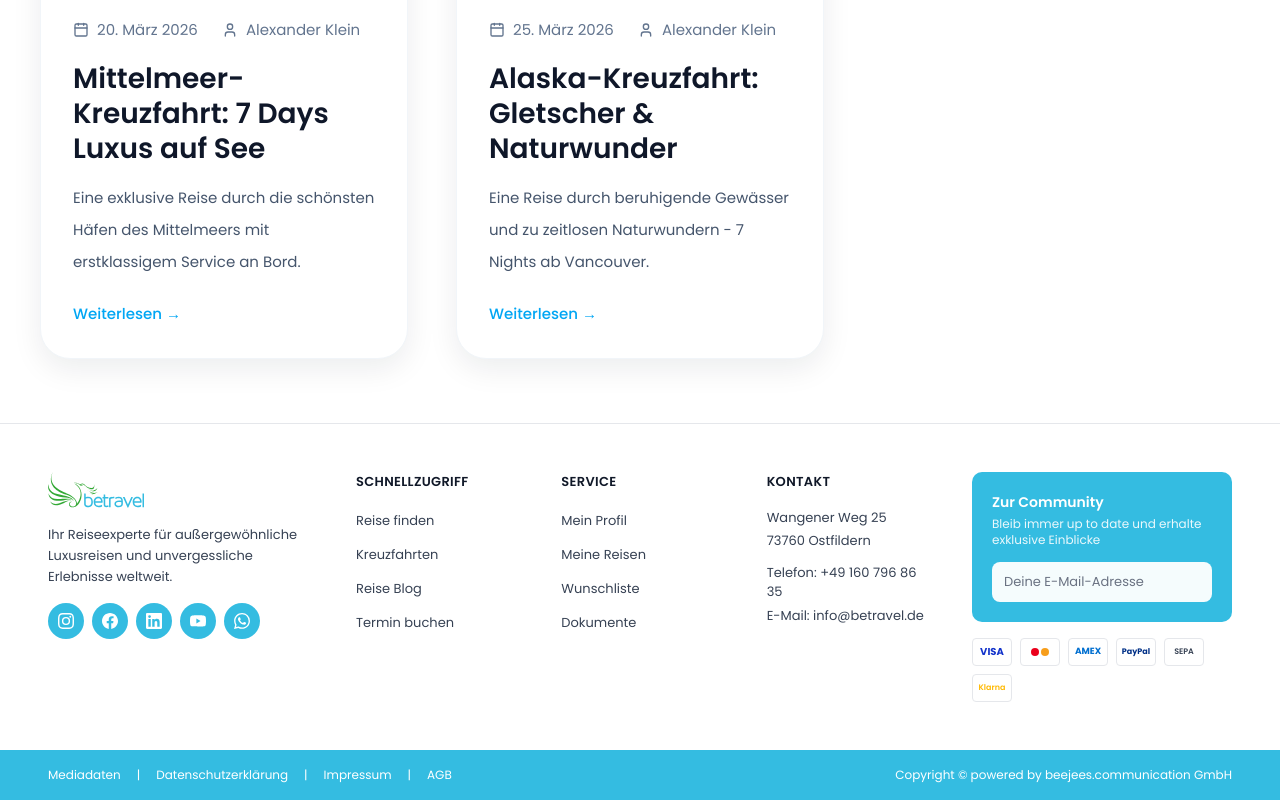
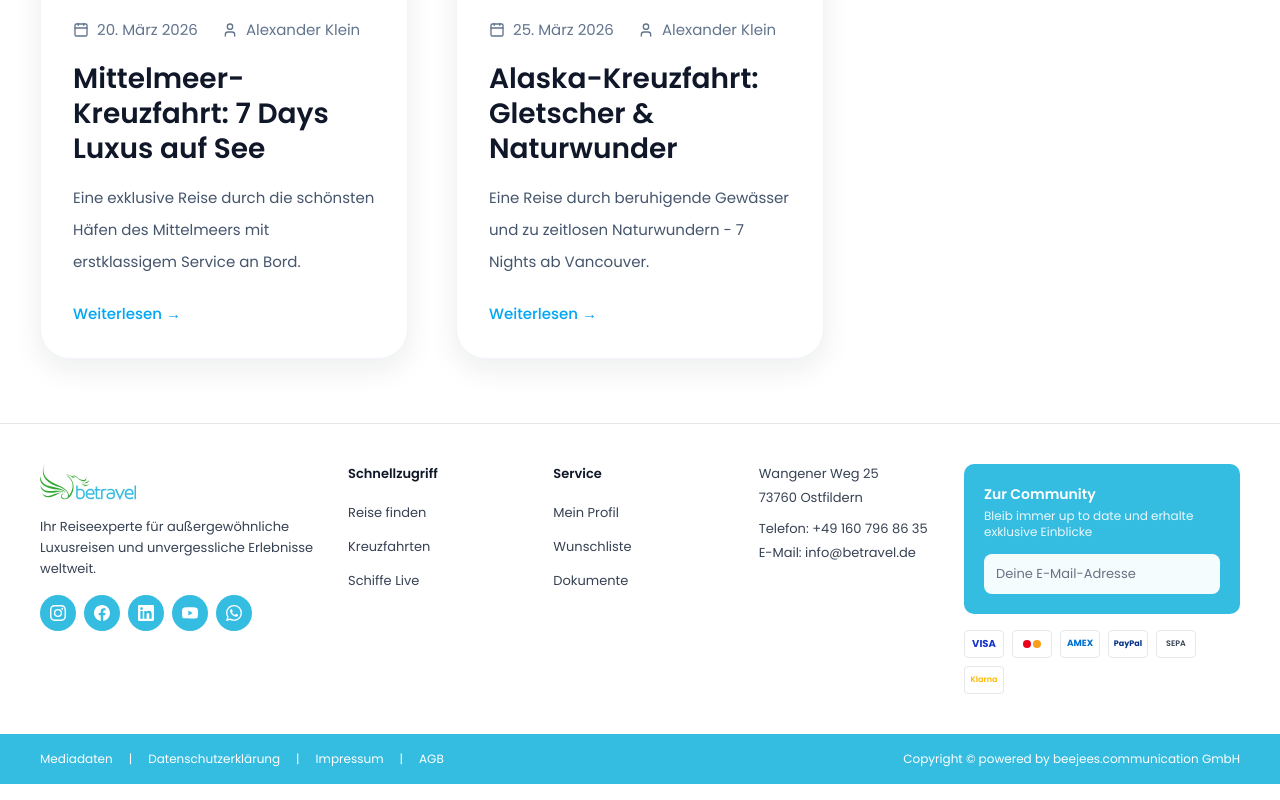
Before and after one commit to nidhisoni861/btravel-nextjs, a Next.js app: page /reise-blog in a window 1280 px wide. Shown: the part 1460-2260 px from the top of the page. Built offline with nearby package versions, Linux system fonts and the light colour scheme.

Commit message:
done the changes of home page button color blue changes

```diff
--- a/app/components/WelcomeGreeting.tsx
+++ b/app/components/WelcomeGreeting.tsx
@@ -18,7 +18,7 @@ function getTimeData(): TimeData {
 }
 
 function PeriodIcon({ period }: { period: Period }) {
-  const cls = 'w-5 h-5 text-emerald-300';
+  const cls = 'w-5 h-5 text-[#34bce1]';
   if (period === 'morning') return <Sun      className={cls} />;
   if (period === 'day')     return <Sparkles className={cls} />;
   return                           <Moon     className={cls} />;
@@ -43,7 +43,7 @@ export default function WelcomeGreeting({ name = 'Nidhi', delay = 0 }: WelcomeGr
           initial={{ opacity: 0, x: -14 }}
           animate={{ opacity: 1, x: 0 }}
           transition={{ duration: 0.7, delay: delay + 0.15, ease: [0.22, 1, 0.36, 1] }}
-          className="text-transparent bg-clip-text bg-gradient-to-r from-emerald-300 to-teal-200"
+          className="text-[#34bce1]"
         >
           {name}
         </motion.span>
@@ -72,7 +72,7 @@ export default function WelcomeGreeting({ name = 'Nidhi', delay = 0 }: WelcomeGr
         animate={{ scaleX: 1, opacity: 1 }}
         transition={{ duration: 0.9, delay: delay + 0.25, ease: [0.22, 1, 0.36, 1] }}
         style={{ transformOrigin: 'left' }}
-        className="h-px w-28 bg-gradient-to-r from-emerald-400 via-teal-300 to-transparent"
+        className="h-px w-28 bg-gradient-to-r from-[#34bce1] via-[#34bce1]/60 to-transparent"
       />
 
       {/* Welcoming tagline */}
--- a/app/components/chatbot/ChatbotButton.tsx
+++ b/app/components/chatbot/ChatbotButton.tsx
@@ -14,7 +14,7 @@ export default function ChatbotButton({ isOpen, onClick }: ChatbotButtonProps) {
       whileHover={{ scale: 1.08 }}
       whileTap={{ scale: 0.92 }}
       aria-label={isOpen ? 'Chat schließen' : 'Chat öffnen'}
-      className="fixed bottom-4 right-4 sm:bottom-6 sm:right-6 z-[60] w-14 h-14 rounded-full bg-gradient-to-br from-[#10B981] to-[#14B8A6] shadow-lg hover:shadow-xl flex items-center justify-center transition-shadow"
+      className="fixed bottom-4 right-4 sm:bottom-6 sm:right-6 z-[60] w-14 h-14 rounded-full bg-[#34bce1] hover:bg-[#2ca4c9] shadow-lg hover:shadow-xl flex items-center justify-center transition-all"
     >
       {!isOpen && (
         <span className="absolute inset-0 rounded-full border-2 border-white/30" />
--- a/app/components/chatbot/ChatbotPanel.tsx
+++ b/app/components/chatbot/ChatbotPanel.tsx
@@ -71,14 +71,14 @@ export default function ChatbotPanel({ onClose }: ChatbotPanelProps) {
                  border border-[var(--border)] overflow-hidden"
     >
       {/* ── Header ── */}
-      <div className="flex items-center gap-3 px-5 py-4 bg-gradient-to-r from-[#10B981] to-[#14B8A6] shrink-0">
+      <div className="flex items-center gap-3 px-5 py-4 bg-[#34bce1] shrink-0">
         <div className="w-9 h-9 rounded-full bg-white/20 flex items-center justify-center shrink-0">
           <Sparkles className="w-4 h-4 text-white" />
         </div>
         <div className="flex-1 min-w-0">
           <p className="text-white text-sm font-semibold leading-tight">BeTravel Assistent</p>
           <div className="flex items-center gap-1.5 mt-0.5">
-            <span className="w-1.5 h-1.5 rounded-full bg-emerald-400 animate-pulse" />
+            <span className="w-1.5 h-1.5 rounded-full bg-white/80 animate-pulse" />
             <span className="text-white/60 text-xs">Online – bereit zu helfen</span>
           </div>
         </div>
@@ -99,14 +99,14 @@ export default function ChatbotPanel({ onClose }: ChatbotPanelProps) {
             className={`flex items-end gap-2 ${msg.role === 'user' ? 'justify-end' : 'justify-start'}`}
           >
             {msg.role === 'bot' && (
-              <div className="w-6 h-6 rounded-full bg-gradient-to-br from-[#10B981] to-[#14B8A6] flex items-center justify-center shrink-0 mb-0.5">
+              <div className="w-6 h-6 rounded-full bg-[#34bce1] flex items-center justify-center shrink-0 mb-0.5">
                 <Sparkles className="w-3 h-3 text-white" />
               </div>
             )}
             <div
               className={`max-w-[78%] px-4 py-2.5 text-sm leading-relaxed ${
                 msg.role === 'user'
-                  ? 'bg-gradient-to-r from-[#10B981] to-[#14B8A6] text-white rounded-[14px] rounded-br-[4px]'
+                  ? 'bg-[#34bce1] text-white rounded-[14px] rounded-br-[4px]'
                   : 'bg-white text-[var(--navy)] rounded-[14px] rounded-bl-[4px] shadow-sm border border-[var(--border)]'
               }`}
             >
@@ -143,7 +143,7 @@ export default function ChatbotPanel({ onClose }: ChatbotPanelProps) {
             onClick={sendMessage}
             disabled={!input.trim()}
             aria-label="Senden"
-            className="w-8 h-8 shrink-0 flex items-center justify-center bg-gradient-to-br from-[#10B981] to-[#14B8A6] text-white rounded-full transition-all hover:opacity-90 disabled:opacity-40 disabled:cursor-not-allowed"
+            className="w-8 h-8 shrink-0 flex items-center justify-center bg-[#34bce1] text-white rounded-full transition-all hover:opacity-90 disabled:opacity-40 disabled:cursor-not-allowed"
           >
             <Send className="w-3.5 h-3.5" />
           </button>
--- a/app/components/footer/Footer.tsx
+++ b/app/components/footer/Footer.tsx
@@ -13,8 +13,8 @@ export default function Footer() {
 
   return (
     <footer className="bg-white border-t border-gray-200">
-      <div className="max-w-[1400px] mx-auto px-6 lg:px-12 py-12">
-        <div className="grid grid-cols-1 md:grid-cols-2 lg:grid-cols-12 gap-8 lg:gap-12">
+      <div className="max-w-[1440px] mx-auto px-6 lg:px-10 py-10">
+        <div className="grid grid-cols-1 md:grid-cols-2 lg:grid-cols-12 gap-6 lg:gap-8">
 
           {/* Logo, tagline & social icons */}
           <div className="lg:col-span-3">
@@ -23,17 +23,16 @@ export default function Footer() {
 
           {/* Schnellzugriff */}
           <div className="lg:col-span-2">
-            <h3 className="font-semibold text-gray-900 mb-4 text-[13px] uppercase tracking-wide">
+            <h3 className="font-semibold text-gray-900 mb-4 text-[13px]">
               Schnellzugriff
             </h3>
             <ul className="space-y-2.5">
               {[
                 { href: '/reisen-finden', label: 'Reise finden' },
                 { href: '/kreuzfahrten', label: 'Kreuzfahrten' },
-                { href: '/reise-blog', label: 'Reise Blog' },
-                { href: '/termin-buchen', label: 'Termin buchen' },
+                { href: '#', label: 'Schiffe Live' },
               ].map(({ href, label }) => (
-                <li key={href}>
+                <li key={label}>
                   <Link href={href} className="text-gray-700 hover:text-[var(--champagne)] transition-colors text-[13px]">
                     {label}
                   </Link>
@@ -44,13 +43,12 @@ export default function Footer() {
 
           {/* Service */}
           <div className="lg:col-span-2">
-            <h3 className="font-semibold text-gray-900 mb-4 text-[13px] uppercase tracking-wide">
+            <h3 className="font-semibold text-gray-900 mb-4 text-[13px]">
               Service
             </h3>
             <ul className="space-y-2.5">
               {[
                 { href: '/profil', label: 'Mein Profil' },
-                { href: '/meine-reisen', label: 'Meine Reisen' },
                 { href: '/warenkorb', label: 'Wunschliste' },
                 { href: '/dokumente', label: 'Dokumente' },
               ].map(({ href, label }) => (
@@ -63,11 +61,8 @@ export default function Footer() {
             </ul>
           </div>
 
-          {/* Kontakt */}
+          {/* Contact — no heading, matches reference */}
           <div className="lg:col-span-2">
-            <h3 className="font-semibold text-gray-900 mb-4 text-[13px] uppercase tracking-wide">
-              Kontakt
-            </h3>
             <div className="text-gray-700 text-[13px] space-y-1">
               <p>Wangener Weg 25</p>
               <p>73760 Ostfildern</p>
@@ -86,7 +81,7 @@ export default function Footer() {
 
           {/* Zur Community card + payment icons */}
           <div className="lg:col-span-3">
-            <div className="bg-[var(--champagne)] rounded-lg p-5 max-w-[280px]">
+            <div className="bg-[var(--champagne)] rounded-lg p-5">
               <h4 className="font-semibold text-white mb-1 text-sm">Zur Community</h4>
               <p className="text-white/90 text-xs mb-3.5">
                 Bleib immer up to date und erhalte exklusive Einblicke
@@ -133,7 +128,7 @@ export default function Footer() {
 
       {/* Blue bottom bar */}
       <div className="bg-[var(--champagne)] py-4">
-        <div className="max-w-[1400px] mx-auto px-6 lg:px-12">
+        <div className="max-w-[1440px] mx-auto px-6 lg:px-10">
           <div className="flex flex-col md:flex-row justify-between items-center gap-3 text-white">
             <div className="flex gap-4 text-[12px] flex-wrap justify-center md:justify-start">
               {['Mediadaten', 'Datenschutzerklärung', 'Impressum', 'AGB'].map((label, i) => (
--- a/app/components/header/MobileMenu.tsx
+++ b/app/components/header/MobileMenu.tsx
@@ -152,18 +152,18 @@ export default function MobileMenu({ isLoggedIn, user, onClose, onLogout, onLogi
             <Link
               href="/reise-blog"
               onClick={onClose}
-              className="py-3 px-4 border-2 border-[var(--champagne)] text-[var(--champagne)] rounded-lg font-medium hover:bg-[var(--champagne)] hover:text-white transition-all flex items-center justify-center gap-2"
+              className="py-4 px-4 border-2 border-[var(--champagne)] text-[var(--champagne)] rounded-lg font-medium hover:bg-[var(--champagne)] hover:text-white transition-all flex flex-col items-center justify-center gap-1.5"
             >
               <BookOpen className="w-5 h-5" />
-              Inspiration
+              <span className="text-sm">Inspiration</span>
             </Link>
             <Link
               href="/meine-reisen"
               onClick={onClose}
-              className="py-3 px-4 border-2 border-[var(--champagne)] text-[var(--champagne)] rounded-lg font-medium hover:bg-[var(--champagne)] hover:text-white transition-all flex items-center justify-center gap-2"
+              className="py-4 px-4 border-2 border-[var(--champagne)] text-[var(--champagne)] rounded-lg font-medium hover:bg-[var(--champagne)] hover:text-white transition-all flex flex-col items-center justify-center gap-1.5"
             >
               <Heart className="w-5 h-5" />
-              Wunschliste
+              <span className="text-sm">Wunschliste</span>
             </Link>
           </div>
 
--- a/app/page.tsx
+++ b/app/page.tsx
@@ -87,7 +87,7 @@ export default function Welcome() {
             className="space-y-8 bg-white/10 backdrop-blur-md p-8 sm:p-10 lg:p-12 border border-white/20 shadow-2xl ui-panel"
           >
             <div className="space-y-6">
-              <p className="text-xl sm:text-2xl lg:text-3xl text-white/95 leading-relaxed">
+              <p className="text-xl sm:text-2xl lg:text-3xl text-white/95 leading-relaxed font-medium">
                 Diese Seite dreht sich ganz um Sie und Ihre Wünsche.
               </p>
 
@@ -95,7 +95,7 @@ export default function Welcome() {
                 Wenn Sie es vorziehen, formell angesprochen zu werden,{" "}
                 <button
                   onClick={() => setIsFormal(!isFormal)}
-                  className="text-emerald-300 hover:text-emerald-200 underline underline-offset-4 decoration-emerald-400/50 hover:decoration-emerald-300 transition-all duration-300"
+                  className="text-[#34bce1] hover:text-white underline underline-offset-4 transition-all duration-300"
                 >
                   klicken Sie hier
                 </button>
@@ -104,45 +104,36 @@ export default function Welcome() {
                   <motion.span
                     initial={{ opacity: 0, x: -10 }}
                     animate={{ opacity: 1, x: 0 }}
-                    className="ml-2 text-emerald-300"
+                    className="ml-2 text-[#34bce1]"
                   >
                     ✓ Sie werden jetzt formell angesprochen
                   </motion.span>
                 )}
               </p>
 
-              <div className="pt-4 space-y-4">
+              <div className="pt-4 space-y-5">
                 <p className="text-2xl sm:text-3xl text-white leading-relaxed">
                   Suchen Sie nach Entspannung, einem Urlaub oder einer Reise?
                 </p>
 
-                <p className="text-base sm:text-lg text-white/90 leading-relaxed">
-                  Dann sind Sie bereits auf dem richtigen Weg. Wenn Sie uns mehr
-                  über Ihre Wünsche erzählen, können wir Ihnen die besten
-                  Vorschläge machen, die wir haben.
-                </p>
+                {/* Description LEFT + Button RIGHT */}
+                <div className="flex flex-col sm:flex-row sm:items-end gap-6">
+                  <p className="text-base sm:text-lg text-white/90 leading-relaxed flex-1">
+                    Dann sind Sie bereits auf dem richtigen Weg. Wenn Sie uns mehr
+                    über Ihre Wünsche erzählen, können wir Ihnen die besten
+                    Vorschläge machen, die wir haben.
+                  </p>
+                  <motion.button
+                    onClick={() => router.push("/reisen-finden")}
+                    className="flex-shrink-0 px-8 py-3 bg-[#34bce1] hover:bg-[#2ca4c9] text-white font-semibold rounded-lg transition-all duration-300 shadow-lg hover:shadow-[#34bce1]/40 text-base"
+                    whileHover={{ scale: 1.02 }}
+                    whileTap={{ scale: 0.98 }}
+                  >
+                    Reisen finden →
+                  </motion.button>
+                </div>
               </div>
             </div>
-
-            {/* CTA */}
-            <motion.button
-              onClick={() => router.push("/reisen-finden")}
-              className="group relative w-full sm:w-auto overflow-hidden bg-gradient-to-r from-emerald-500 to-teal-500 px-10 py-5 shadow-2xl hover:shadow-emerald-500/50 transition-all duration-500 ui-panel"
-              whileHover={{ scale: 1.02, y: -2 }}
-              whileTap={{ scale: 0.98 }}
-            >
-              <div className="absolute inset-0 bg-gradient-to-r from-emerald-400 to-teal-400 opacity-0 group-hover:opacity-100 transition-opacity duration-500" />
-              <span className="relative text-xl font-semibold text-white tracking-wide flex items-center justify-center gap-3">
-                Reisen finden
-                <motion.span
-                  className="inline-block"
-                  animate={{ x: 5 }}
-                  transition={{ repeat: Infinity, repeatType: "reverse", duration: 0.75, ease: "easeInOut" }}
-                >
-                  →
-                </motion.span>
-              </span>
-            </motion.button>
           </motion.div>
 
           {/* ── STEP 6: Bottom badges fade in last ── */}
@@ -153,15 +144,15 @@ export default function Welcome() {
             className="flex flex-wrap gap-6 items-center justify-center text-white/60 text-sm"
           >
             <span className="flex items-center gap-2">
-              <div className="w-2 h-2 rounded-full bg-emerald-400" />
+              <div className="w-2 h-2 rounded-full bg-[#34bce1]" />
               Maßgeschneiderte Reisen
             </span>
             <span className="flex items-center gap-2">
-              <div className="w-2 h-2 rounded-full bg-teal-400" />
+              <div className="w-2 h-2 rounded-full bg-[#34bce1]" />
               Persönliche Beratung
             </span>
             <span className="flex items-center gap-2">
-              <div className="w-2 h-2 rounded-full bg-cyan-400" />
+              <div className="w-2 h-2 rounded-full bg-[#34bce1]" />
               Unvergessliche Erlebnisse
             </span>
           </motion.div>
```
